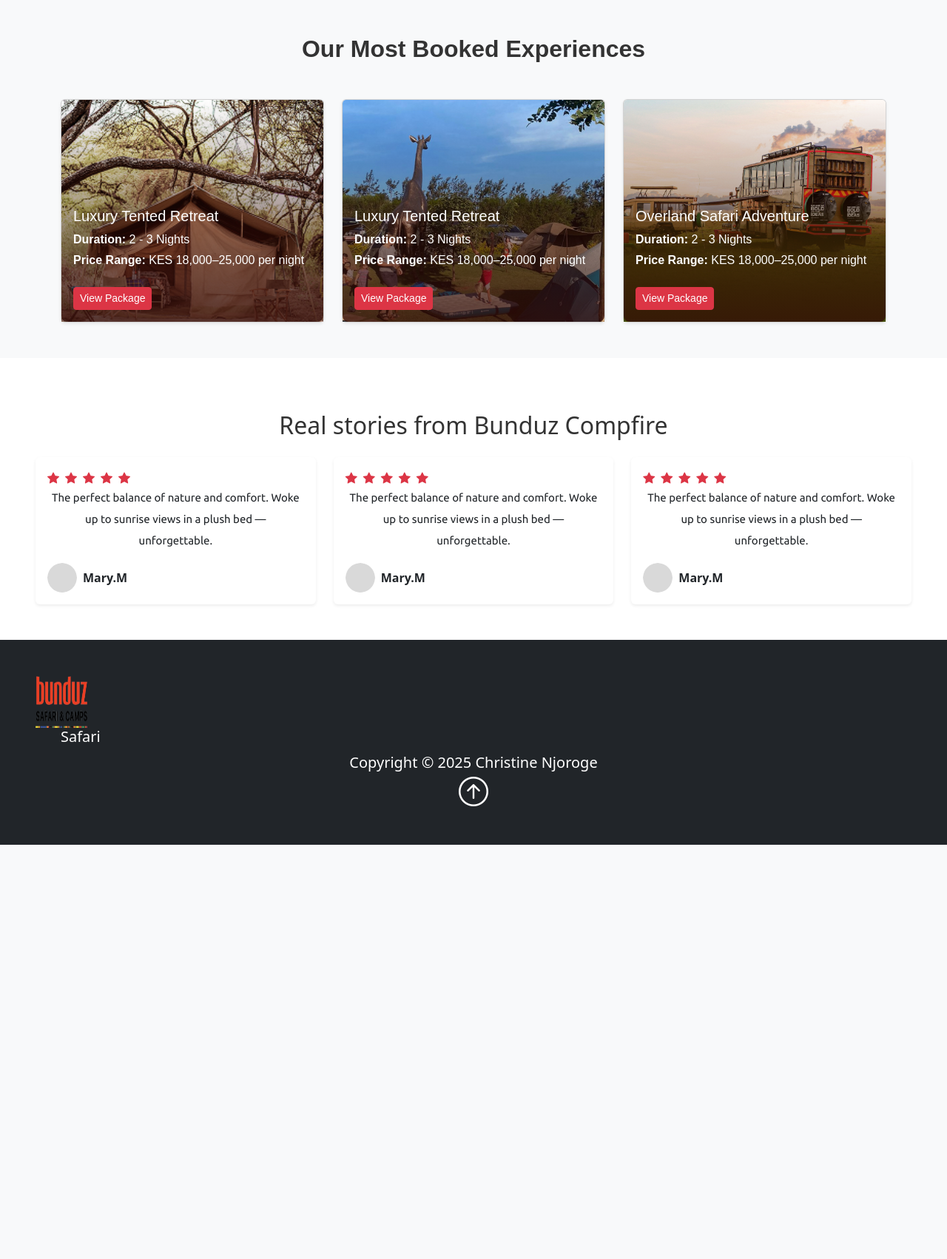
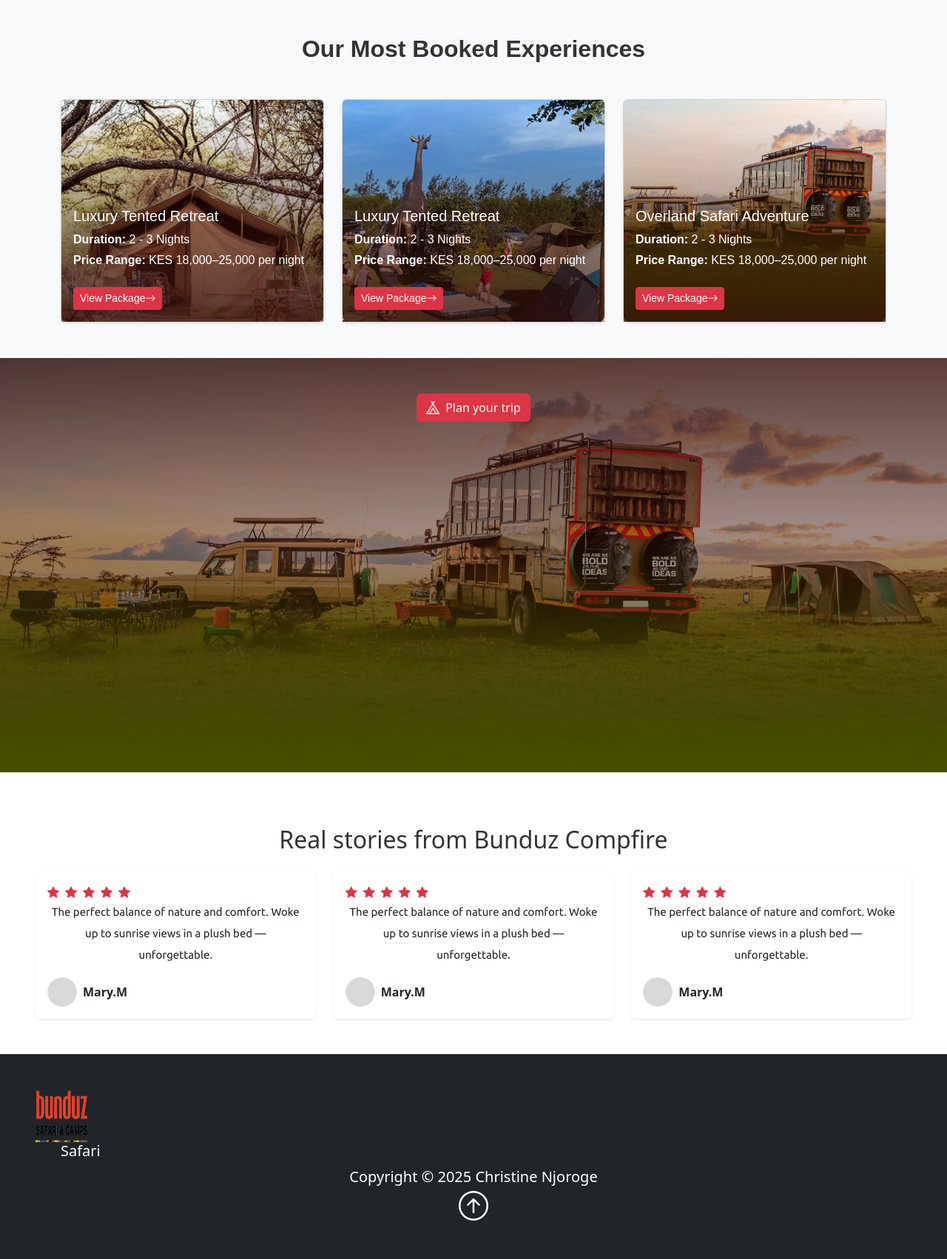
Before and after one commit to christinenjoroge/Luxury-tents-reservation, a PHP site: page / in a window 1280 px wide. Shown: the part 2028-3730 px from the top of the page at 74% size. Before the commit the page ends 3170 px from the top, so only its background shows below. Run offline with PHP 8.4, Linux system fonts and the light colour scheme; some web fonts are replaced.

Commit message:
Added an image before the reviews section Added more custom style for the image Added a folder includes containing two files Added new files footer header luxury reservation

```diff
--- a/index.php
+++ b/index.php
@@ -320,7 +320,7 @@
             <h5 class="card-title">Luxury Tented Retreat</h5>
             <p class="card-text mb-1"><strong>Duration:</strong> 2 - 3 Nights</p>
             <p class="card-text"><strong>Price Range:</strong> KES 18,000–25,000 per night</p>
-             <a href="#" class="btn btn-sm btn-danger mt-2 w-auto align-self-start">View Package</a>
+             <a href="#" class="btn btn-sm btn-danger mt-2 w-auto align-self-start">View Package<i class="bi bi-arrow-right "></i></a>
           </div>
         </div>
       </div>
@@ -333,7 +333,7 @@
             <h5 class="card-title">Luxury Tented Retreat</h5>
             <p class="card-text mb-1"><strong>Duration:</strong> 2 - 3 Nights</p>
             <p class="card-text"><strong>Price Range:</strong> KES 18,000–25,000 per night</p>
-         <a href="#" class="btn btn-sm btn-danger mt-2 w-auto align-self-start">View Package</a>
+         <a href="#" class="btn btn-sm btn-danger mt-2 w-auto align-self-start">View Package<i class="bi bi-arrow-right "></i></a>
           </div>
         </div>
       </div>
@@ -346,7 +346,7 @@
       <h5 class="card-title">Overland Safari Adventure</h5>
       <p class="card-text mb-1"><strong>Duration:</strong> 2 - 3 Nights</p>
       <p class="card-text"><strong>Price Range:</strong> KES 18,000–25,000 per night</p>
-      <a href="#" class="btn btn-sm btn-danger mt-2 w-auto align-self-start">View Package</a>
+      <a href="#" class="btn btn-sm btn-danger mt-2 w-auto align-self-start">View Package<i class="bi bi-arrow-right "></i></a>
     </div>
   </div>
 </div>
@@ -354,14 +354,22 @@
     </div>
   </div>
 </section>
-
-
 <!-- end -->
 
 <!-- plan a trip start -->
-<div>
+<section class="about-tents-section  ">
+  <div class="container  py-5">
+    <div class="row">
+      <div class="col-12 col-md-6 mx-auto d-flex mb-5 justify-content-center">
+        <a class="btn btn-danger custom-nav-btn d-flex align-items-center gap-2" href="reservation.html">
+          <img src="images/vector.png" alt="Trip icon" width="18" height="18">
+          Plan your trip
+        </a>
+      </div>
+    </div>
+  </div>
+</section>
 
-</div>
 
 <!-- plan a trip end -->
 
@@ -445,7 +453,7 @@
         <img src="images/logo.png" alt="logo" width="70" height="70" class="d-inline-block align-text-top">
           </div>
 
-          <div class="container pe-5">
+          <div class="container">
             <h5>Safari</h5>
 
           </div>
--- a/style.css
+++ b/style.css
@@ -220,3 +220,23 @@ font-family: 'Ubuntu', sans-serif;
   left: 155px;
   border-radius: 10px;
 }
+
+.card-trip {
+    position: relative; /* make overlay stick to this container */
+  background-image: url('images/hero.jpg');
+  background-size: cover;
+  background-position: center;
+  background-repeat: no-repeat;
+  height: 70vh;
+  color: white;
+  display: flex;
+  align-items: center;
+  justify-content: center;
+  text-align: center;
+  overflow: hidden;
+}
+
+
+.card-trip .btn {
+  background-color: red !important;
+}
```
Also changed, not shown: includes/footer.php (added), includes/header.php (added), includes/luxurytents.php (added), includes/reservation.php (added).
